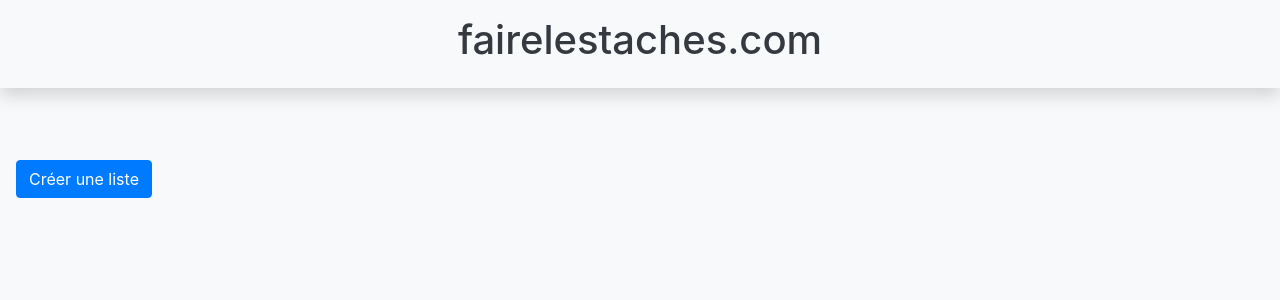
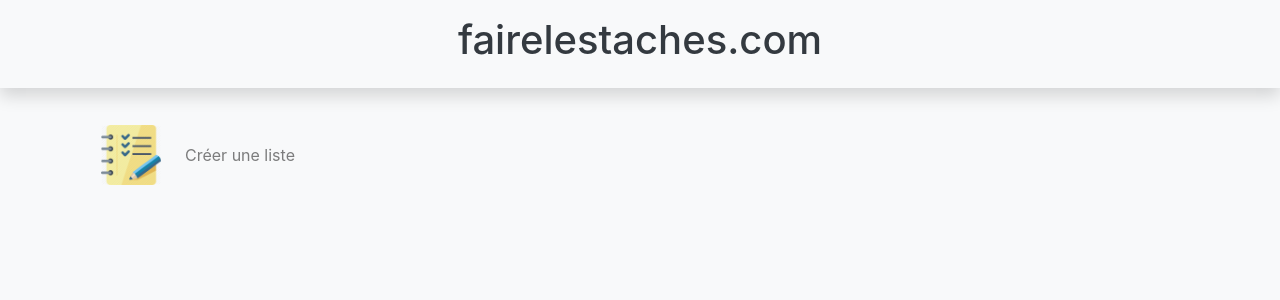
Before and after one commit to Christophe-THEVENET/fairelestaches, a PHP site: page / in a window 1280 px wide. Shown: the top 300 px of the page. Run offline with PHP 8.4, Linux system fonts and the light colour scheme; data that the repository does not hold is empty.

Commit message:
ajout navbar
Signed-off-by: Christophe-HEVENET <christophethevenet2.0@gmail.com>

```diff
--- a/index.php
+++ b/index.php
@@ -10,7 +10,7 @@ require_once $_SERVER['DOCUMENT_ROOT'] . '/model/database.php';
 $pdo = connect();
 ?>
 
-<main class=" container d-flex justify-content-around p-1 flex-wrap">
+<main class="  d-flex  justify-content-around p-1 flex-wrap">
 
 
 
@@ -24,7 +24,6 @@ $pdo = connect();
     ?>
 
 </main>
-<a href="./pages/createList.php" class="btn btn-primary m-3">Créer une liste</a>
 
 
 
--- a/templates/header.php
+++ b/templates/header.php
@@ -10,10 +10,26 @@
     <title>fairelestaches</title>
 </head>
 
-<header class="h-50 p-3 mb-5 bg-light text-dark shadow text-center">
+
+
+
+
+<body class="bg-light ">
+
+<header class="h-50 p-3 mb-4 bg-light text-dark shadow text-center">
     <h1>fairelestaches.com</h1>
 </header>
 
+<div class="container">
 
 
-<body class="bg-light">
+
+<?php
+
+// ---------------------- NAVBAR ----------------------------------
+require_once $_SERVER['DOCUMENT_ROOT'] . '/templates/nav.php';
+// ----------------------------------------------------------------
+
+?>
+
+</div>
--- /dev/null
+++ b/templates/nav.php
@@ -0,0 +1,19 @@
+<nav class="navbar navbar-expand-sm navbar-light bg-light mb-5">
+  <a class="navbar-brand" href="../index.php"><img src="../img/todolist2.jpg" alt="logo" width="60px"></a>
+  <button class="navbar-toggler" type="button" data-toggle="collapse" data-target="#navbarSupportedContent" aria-controls="navbarSupportedContent" aria-expanded="false" aria-label="Toggle navigation">
+    <span class="navbar-toggler-icon"></span>
+  </button>
+
+  <div class="collapse navbar-collapse" id="navbarSupportedContent">
+    <ul class="navbar-nav mr-auto">
+      <!-- <li class="nav-item active">
+        <a class="nav-link" href="#">Accueil</a>
+      </li> -->
+      <li class="nav-item">
+        <a class="nav-link" href="../pages/createList.php">Créer une liste</a>
+      </li>
+    </ul>
+  </div>
+
+
+</nav>
```
Also changed, not shown: img/todolist.png (added), img/todolist2.jpg (added).
